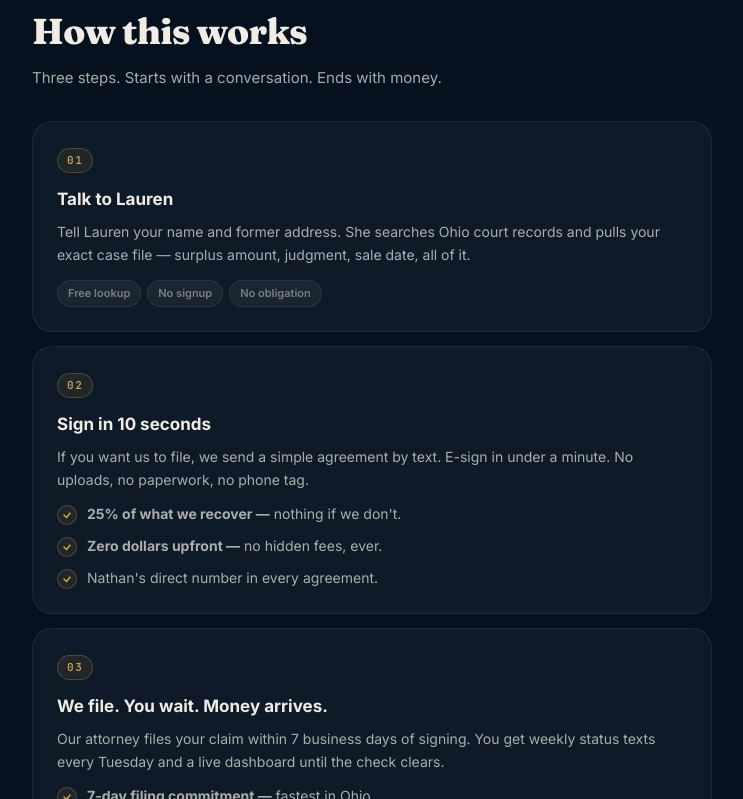
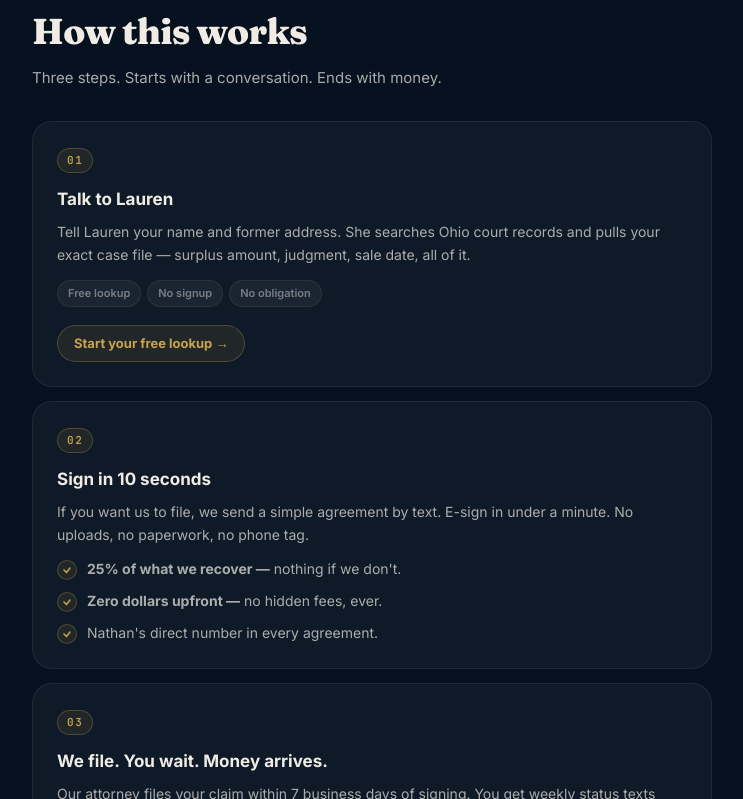
Before and after one commit to TheLocatorOfFunds/refundlocators-next, a Next.js app: page / in a window 1280 px wide. Shown: the part 4461-5260 px from the top of the page, without its empty margins (268-1011 px from the left). Built offline with nearby package versions, Linux system fonts and the light colour scheme; no server answers.

Commit message:
Make How it works step 01 interactive — chips + CTA scroll to Lauren
Co-Authored-By: Claude Sonnet 4.6 <noreply@anthropic.com>

```diff
--- a/src/app/page.tsx
+++ b/src/app/page.tsx
@@ -152,9 +152,22 @@ export default function Home() {
                     {step.chips && (
                       <div style={{ display: 'flex', flexWrap: 'wrap', gap: 6, marginTop: 14 }}>
                         {step.chips.map(c => (
-                          <span key={c} style={{ fontSize: 11, fontWeight: 600, color: 'var(--cream-45)', background: 'rgba(255,255,255,.05)', border: '1px solid var(--border)', padding: '4px 10px', borderRadius: 'var(--r-pill)' }}>{c}</span>
+                          <button key={c} onClick={() => window.scrollTo({ top: 0, behavior: 'smooth' })} style={{ fontSize: 11, fontWeight: 600, color: 'var(--cream-45)', background: 'rgba(255,255,255,.05)', border: '1px solid var(--border)', padding: '4px 10px', borderRadius: 'var(--r-pill)', cursor: 'pointer' }}>{c}</button>
                         ))}
                       </div>
+                    )}
+                    {step.chips && (
+                      <button
+                        onClick={() => window.scrollTo({ top: 0, behavior: 'smooth' })}
+                        style={{
+                          marginTop: 18, display: 'inline-flex', alignItems: 'center', gap: 6,
+                          fontSize: 13, fontWeight: 700, color: 'var(--gold)',
+                          background: 'var(--gold-bg)', border: '1px solid var(--border-g)',
+                          padding: '8px 16px', borderRadius: 'var(--r-pill)', cursor: 'pointer',
+                        }}
+                      >
+                        Start your free lookup →
+                      </button>
                     )}
                     {step.checks && (
                       <ul style={{ listStyle: 'none', display: 'flex', flexDirection: 'column', gap: 10, marginTop: 12 }}>
```
